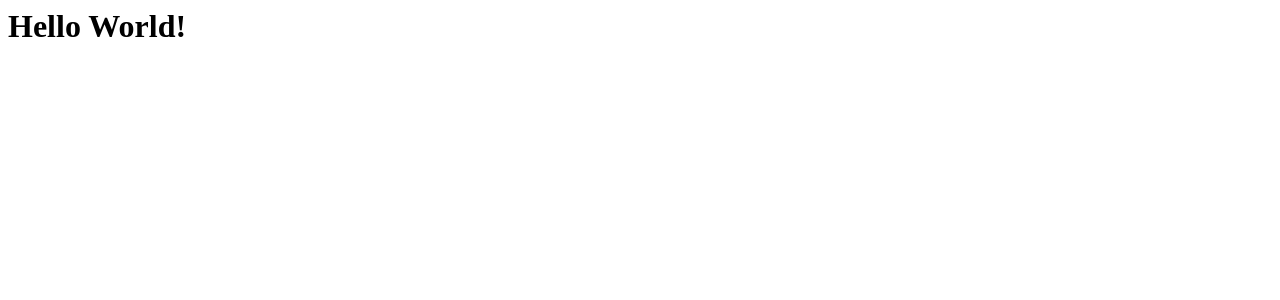
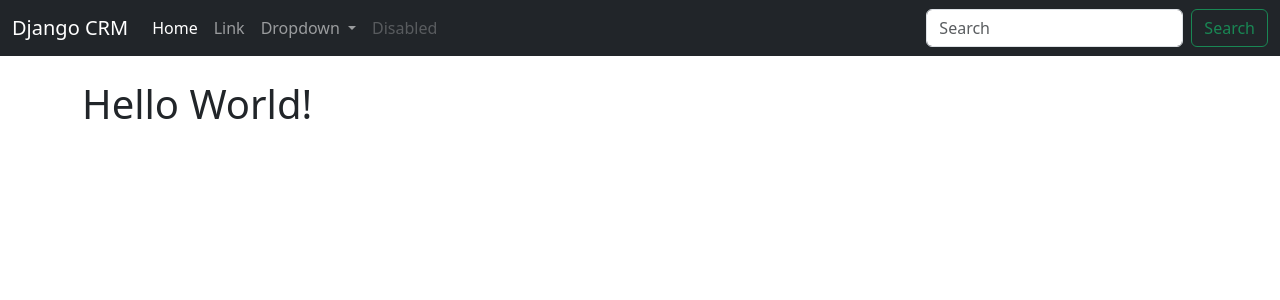
Before and after one commit to kiranmayee-abbireddy/crm, a Django app: page / in a window 1280 px wide. Shown: the top 300 px of the page. Run offline with Django 5.2, Linux system fonts and the light colour scheme.

Commit message:
added a navbar using bootstrap and also a base page to have the content of all other pages

```diff
--- /dev/null
+++ b/website/templates/base.html
@@ -0,0 +1,18 @@
+<!doctype html>
+<html lang="en">
+  <head>
+    <meta charset="utf-8">
+    <meta name="viewport" content="width=device-width, initial-scale=1">
+    <title>Django CRM</title>
+    <link href="https://cdn.jsdelivr.net/npm/bootstrap@5.3.3/dist/css/bootstrap.min.css" rel="stylesheet" integrity="sha384-QWTKZyjpPEjISv5WaRU9OFeRpok6YctnYmDr5pNlyT2bRjXh0JMhjY6hW+ALEwIH" crossorigin="anonymous">
+  </head>
+  <body>
+    {% include 'navbar.html' %}
+    <div class ="container">
+      <br/>
+      {% block content %}
+      {% endblock %}
+    </div>
+    <script src="https://cdn.jsdelivr.net/npm/bootstrap@5.3.3/dist/js/bootstrap.bundle.min.js" integrity="sha384-YvpcrYf0tY3lHB60NNkmXc5s9fDVZLESaAA55NDzOxhy9GkcIdslK1eN7N6jIeHz" crossorigin="anonymous"></script>
+  </body>
+</html>
--- a/website/templates/home.html
+++ b/website/templates/home.html
@@ -1 +1,6 @@
+{% extends 'base.html'%}
+{% block content %}
+
 <h1>Hello World!</h1>
+
+{% endblock %}
--- /dev/null
+++ b/website/templates/navbar.html
@@ -0,0 +1,36 @@
+<nav class="navbar navbar-expand-lg navbar-dark bg-dark">
+    <div class="container-fluid">
+      <a class="navbar-brand" href="{% url 'home' %}">Django CRM</a>
+      <button class="navbar-toggler" type="button" data-bs-toggle="collapse" data-bs-target="#navbarSupportedContent" aria-controls="navbarSupportedContent" aria-expanded="false" aria-label="Toggle navigation">
+        <span class="navbar-toggler-icon"></span>
+      </button>
+      <div class="collapse navbar-collapse" id="navbarSupportedContent">
+        <ul class="navbar-nav me-auto mb-2 mb-lg-0">
+          <li class="nav-item">
+            <a class="nav-link active" aria-current="page" href="#">Home</a>
+          </li>
+          <li class="nav-item">
+            <a class="nav-link" href="#">Link</a>
+          </li>
+          <li class="nav-item dropdown">
+            <a class="nav-link dropdown-toggle" href="#" role="button" data-bs-toggle="dropdown" aria-expanded="false">
+              Dropdown
+            </a>
+            <ul class="dropdown-menu">
+              <li><a class="dropdown-item" href="#">Action</a></li>
+              <li><a class="dropdown-item" href="#">Another action</a></li>
+              <li><hr class="dropdown-divider"></li>
+              <li><a class="dropdown-item" href="#">Something else here</a></li>
+            </ul>
+          </li>
+          <li class="nav-item">
+            <a class="nav-link disabled" aria-disabled="true">Disabled</a>
+          </li>
+        </ul>
+        <form class="d-flex" role="search">
+          <input class="form-control me-2" type="search" placeholder="Search" aria-label="Search">
+          <button class="btn btn-outline-success" type="submit">Search</button>
+        </form>
+      </div>
+    </div>
+  </nav>
```
